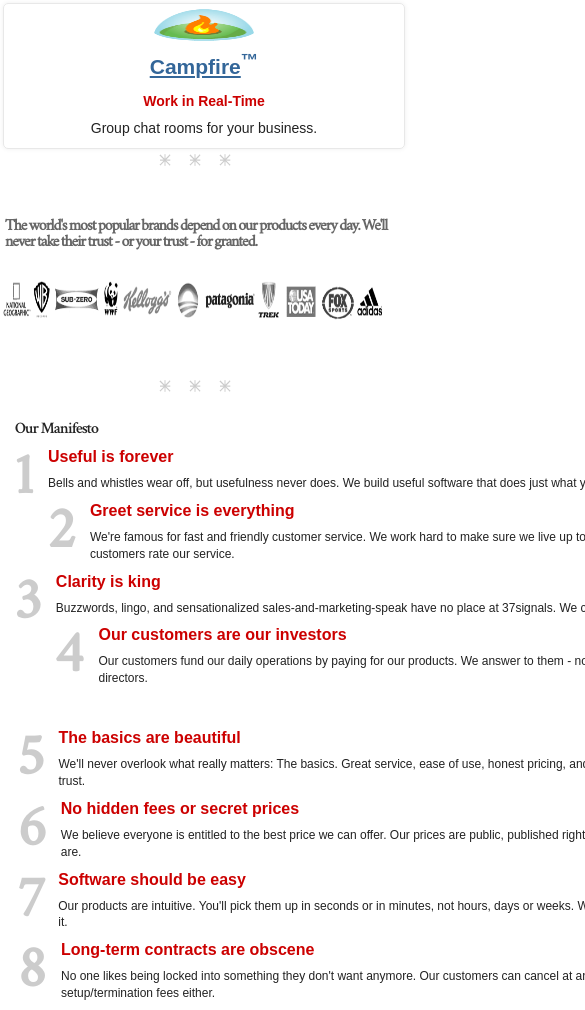
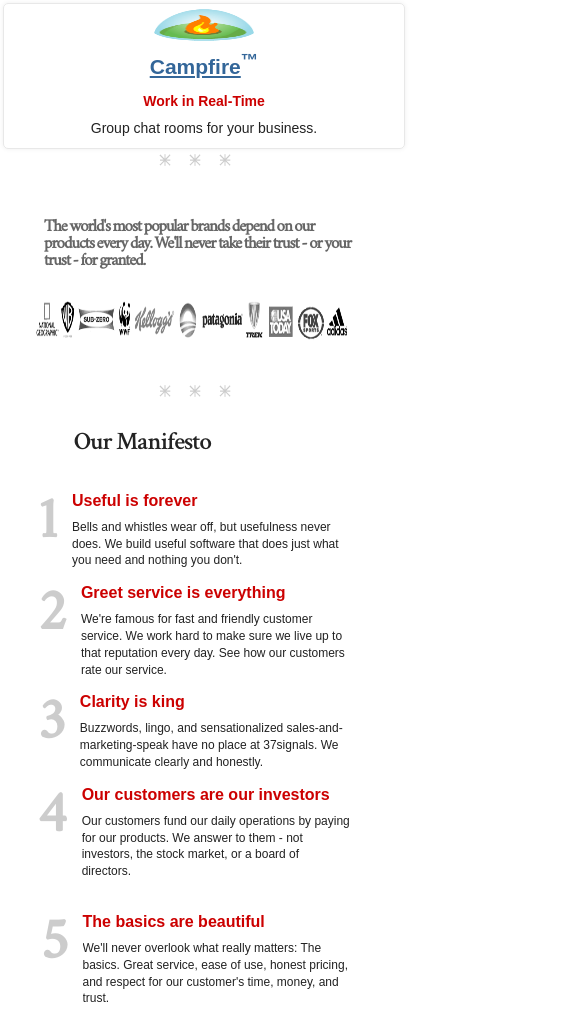
Before and after one commit to Martixana/37Signals, a plain HTML site: page index.html in a window 390 px wide. Shown: the part 561-1571 px from the top of the page, 585 px wide, since content can reach past the window. Drawn offline with Linux system fonts and the light colour scheme; files whose address does not match are found by name.

Commit message:
First commit

```diff
--- a/css/main.css
+++ b/css/main.css
@@ -25,7 +25,7 @@ a{
 header,
 section {
 	margin: 30px auto;
-	width: 825px;
+	width: 80%;
 	display: block;
 }
 /*
@@ -205,7 +205,7 @@ header h5{
 */
 .manifesto {
 	margin-bottom: 50px;
-	padding-left:15px;
+	padding:3px;
 	overflow:hidden;
 	text-align:center;
 	font-family: "CrimsonRoman", serif;
@@ -252,6 +252,10 @@ header h5{
 	text-align:left;
 	line-height:1.4em;
 	font-size: 12px
+}
+
+.number_fix{
+ clear:left
 }
 
  #Ourmanifesto{
@@ -454,7 +458,7 @@ footer a:hover {
 
 
 
-		@media(max-width:579px){
+		@media(max-width:578px){
 
 			/*
 			*HR STYLES
@@ -498,11 +502,10 @@ footer a:hover {
 			}
 
 			header h1{
-				font-size:18px;
+				font-size:20px;
 				font-weight:bold;
 				width:100%;
-				margin:0px 3px;
-				margin-bottom:7px;
+				margin:0px 0px 35px 10px;
 				letter-spacing: -1px;
 				line-height:0.8em;
 				text-align:left;
@@ -512,7 +515,7 @@ footer a:hover {
 				font-weight:normal;
 				font-size: 13px;
 				line-height: 1.2em;
-				margin: 50px 3px 0px 3px;
+				margin: 40px 10px 0px 10px;
 				width:100%;
 			 text-align:left;
 			}
@@ -554,11 +557,11 @@ footer a:hover {
 
 	  #trusted {
 					height:40px;
-					width:400px;
+					width:100%;
 					margin:5px;
 					margin-top:50px;
 					padding:0px;
-					font-size: 16px;
+					font-size: 17px;
 					font-weight:bold;
 					line-height: 1em;
 					letter-spacing:-1px;
@@ -576,10 +579,10 @@ footer a:hover {
 
 				#brands{
 					height:40px;
-					width:380px;
-					margin-top:20px;
-					margin-bottom:5px;
-					margin-left:3px;
+					width:100%;
+					margin-top:40px;
+					margin-bottom:-10px;
+					margin-left:-3px;
 				}
 
 
@@ -598,7 +601,7 @@ footer a:hover {
 			}
 
 			/*==========================
-			*COME BACK TO FIX MANIFESTO
+			*MANIFESTO
 			============================
 			*/
 
@@ -607,15 +610,10 @@ footer a:hover {
 			}
 
 			#Ourmanifesto{
-				display:block;
-				text-align:left;
-				font-family:"CrimsonSemibold", serif;
-				font-size: 16px;
-				font-weight:bold;
-				color: #232323;
-				line-height: 1em;
-				letter-spacing: -1px;
-				margin: 0px;
+			display:block;
+			text-align: left;
+			font-size: 25px;
+			margin: 0px 0px 10px 35px;
 			}
 
 			.column,
@@ -624,38 +622,30 @@ footer a:hover {
 				color: #222;
 				font-size: 18px;
 				line-height:1.5em;
-				margin:30px 3px;
+				margin:9px 3px;
 				width:100%;
 			}
 
+
+			.manifesto h3 {
+
 			}
-			.manifesto h3 {
-				float: left;
-				font-size:58px;
-				line-height: normal;
-				margin: -10px 15px 0 0;
-				color:#CCC;
+
+			.manifesto h4 {
+				margin: 10px 0px 5px 0px;
 			}
-			.manifesto h4 {
-				font-family: 'Lucinda Grande', sans-serif;
-				font-size: 16px;
-				margin: 5px 0;
-				color: #C00;
-				text-align: left;
-			}
+
 			.manifesto p {
-				font-family: 'Lucinda Grande', sans-serif;
-				text-align:left;
-				line-height:1.4em;
-				font-size: 12px
-			}
+				 overflow: hidden;
+				}
+
 
 
 			/*
 			*REWORK
 			*/
 			.rework {
-				display:none;
+				display:none;s
 			}
 
 
@@ -665,8 +655,12 @@ footer a:hover {
 
 
 			.offerings, .column{
-			margin:0px;
-			}
+				width: 100%;
+				margin-right: 30px;
+				margin-left: 0px;
+				text-align: center;
+				}
+
 
 			.offerings h2 {
 				display:none;
--- a/index.html
+++ b/index.html
@@ -101,7 +101,7 @@
 			</div>
 			<div>
 
-				<h3>2</h3>
+				<h3 class="number_fix">2</h3>
 					<h4>Greet service is everything</h4>
 					<p>We're famous for fast and friendly customer service. We work hard to make sure we live up to that reputation every day. See how our customers rate our service.</p>
 				</div>
@@ -113,7 +113,7 @@
 			</div>
 
 			<div>
-				<h3>4</h3>
+				<h3 class="number_fix">4</h3>
 				<h4>Our customers are our investors</h4>
 				<p>Our customers fund our daily operations by paying for our products. We answer to them - not investors, the stock market, or a board of directors.</p>
 			</div>
```
